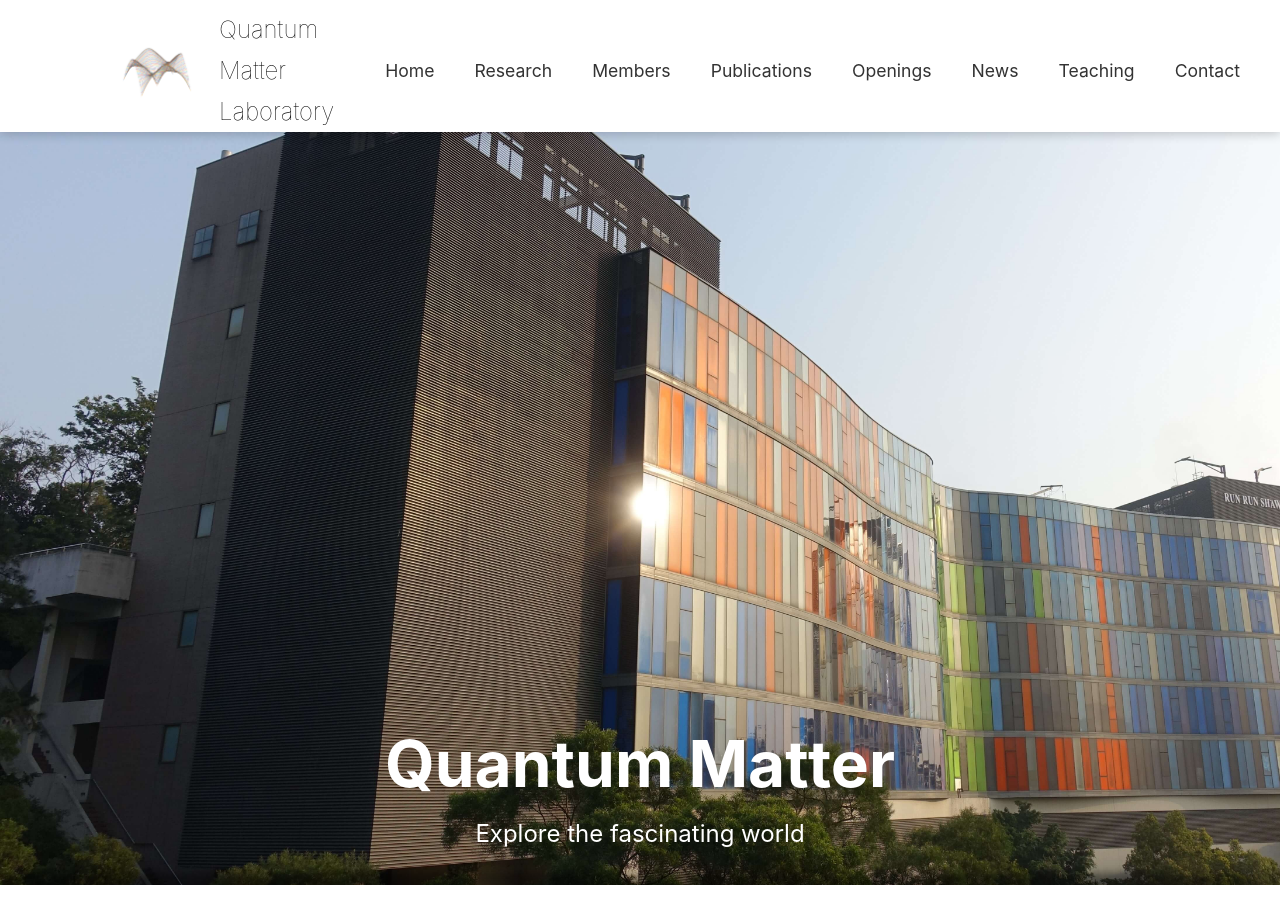
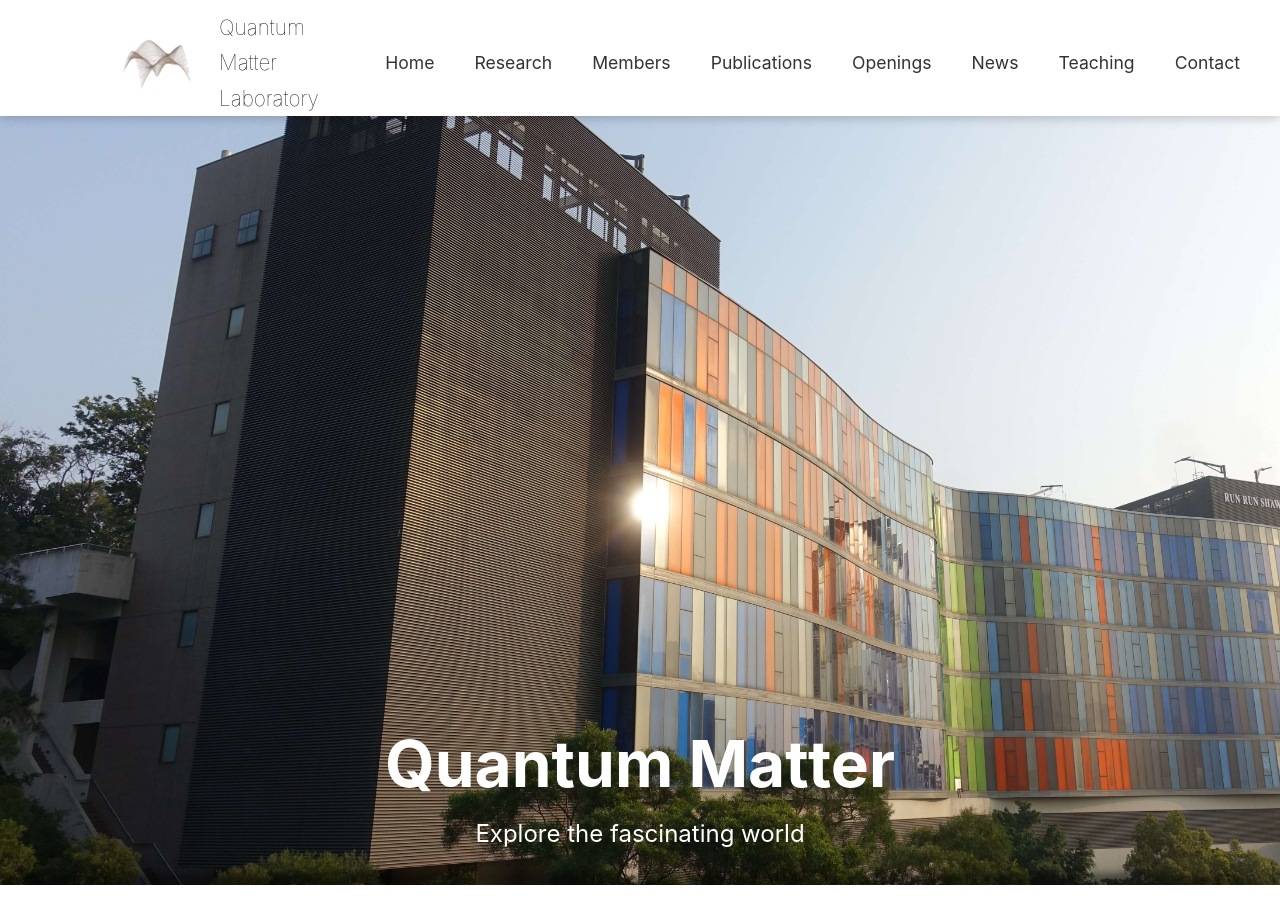
Before and after one commit to qmcuhk/qmcuhk.github.io, a Jekyll site: the page built from _pages/index.md, in a window 1280 px wide and 900 px high. Built offline with Jekyll 4.4.1, drawn with Linux system fonts in a browser that asks for light colours; some web fonts are replaced.

```diff
--- a/_sass/_basic_elements.scss
+++ b/_sass/_basic_elements.scss
@@ -3,9 +3,13 @@ $default-top-space: 12vh;
 $footer-top-padding: 10vh;
 $footer-side-padding: 5vh;
 $member-card-radius: 4px;
+$color1: #ffc5b0;
+$color2: #f6cdb4;
+$color3: #e88b52;
+$color4: #9f577d;
 
 footer {
-  background: rgba(183, 1, 183, 0.545);
+  background: rgba(159, 87, 125, 0.694);
   color: #fff;
   padding: $footer-top_padding $footer-side-padding;
 
@@ -104,7 +108,7 @@ nav {
       margin: 0 20px 0 10px;
     }
     p {
-      font-size: 1.5rem;
+      font-size: 1.3rem;
       margin: 0 0;
       font-weight:100;
       @media (max-width: 900px){
--- a/_sass/_style.scss
+++ b/_sass/_style.scss
@@ -14,6 +14,11 @@ $member-card-radius: 4px;
 /*********************************************
             My own parameters End
 *********************************************/
+$color1: #ffc5b0;
+$color2: #f6cdb4;
+$color3: #e88b52;
+$color4: #b38ea0;
+
 $color-primary: hsl(0, 0%, 10%);
 $color-text: hsl(0, 0%, 20%);
 $color-subtext: hsl(0, 0%, 60%);
--- a/myscript.js
+++ b/myscript.js
@@ -4,7 +4,6 @@ const navbar = document.getElementById('navbar');
 
 window.addEventListener('scroll', function() {
     let scrollTop = window.pageYOffset || document.documentElement.scrollTop;
-
     if (scrollTop > lastScrollTop) {
         // Scrolling down
         navbar.style.top = "-80px";  // Assumes navbar height is 60px. Adjust accordingly.
```
Also changed, not shown: README.md (+6 -0 lines), _pages/members.md (+1 -0 lines), _pages/news.md (+1 -1 lines), _pages/openings.md (+1 -1 lines), _pages/publications.md (+1 -1 lines), assets/web_pictures/color_palette.png (added), assets/web_pictures/dalle_members_image.png (added), assets/web_pictures/dalle_news_image.png (added), assets/web_pictures/dalle_openings_image.png (added), assets/web_pictures/dalle_publications_image.png (added).
